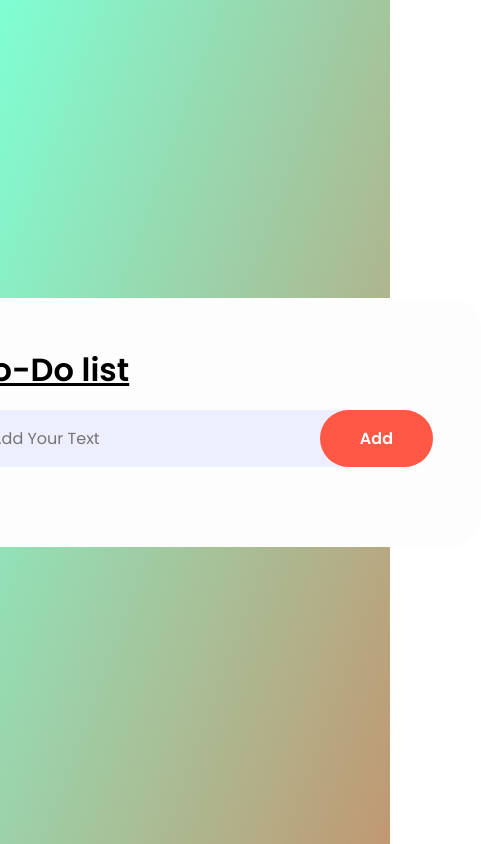
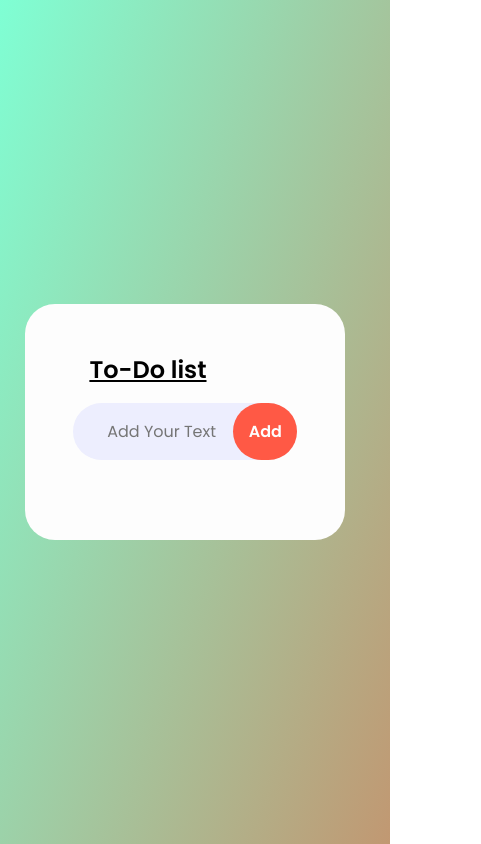
Before and after one commit to shivamgupta002/oibsip-level2_task3_to_do_list, a plain HTML site: page index.html in a window 390 px wide. Shown: the whole page, 481 px wide, since content can reach past the window. Drawn offline with Linux system fonts and the light colour scheme.

Commit message:
Update style.css

```diff
--- a/style.css
+++ b/style.css
@@ -112,3 +112,22 @@ ul li span:hover{
     background-color: #ededed;
     border-radius: 50%;
 }
+@media screen and (max-width: 480px) {
+    body {
+    background: linear-gradient(290deg, #c19872, #7FFFD4);
+      font-size: 12px;
+      /* width: 110%; */
+    }
+    .box{
+        width: 20rem;
+        margin: 0rem 1.5rem 0 0.3rem;
+    }
+    input{
+        width: 8rem;
+    }
+    .btn{
+        width: 4rem;
+        text-align: center;
+    padding: 1rem .5rem;
+    }
+  }
```
